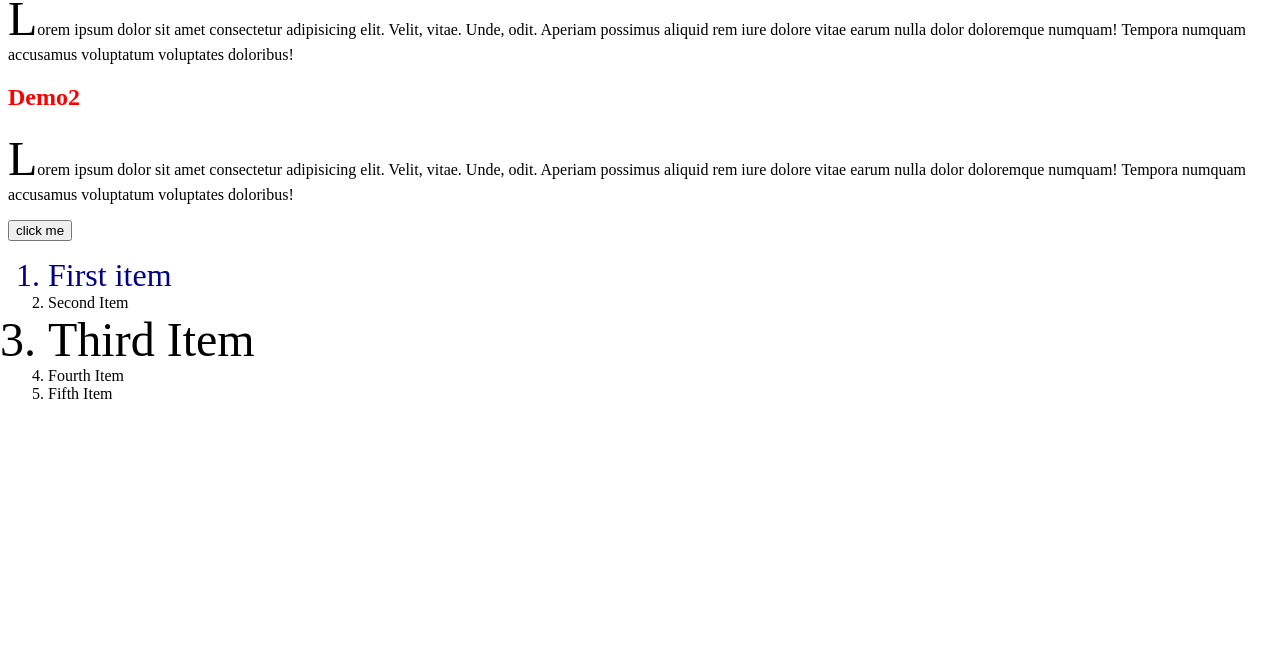
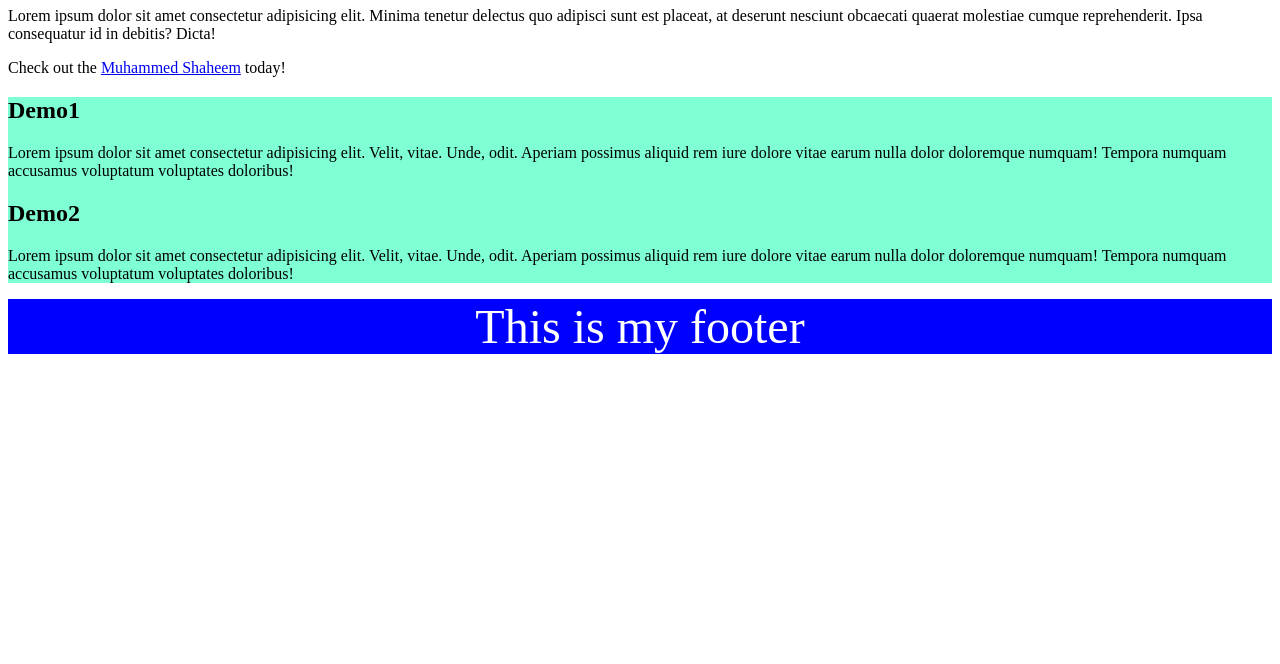
Before and after one commit to Shaheemnonofcl/WebDevMasterCourse, a plain HTML site: page index.html in a window 1280 px wide. Shown: the part 136-800 px from the top of the page. Drawn offline with Linux system fonts and the light colour scheme.

Commit message:
print lesson completed

```diff
--- a/CSS/site.css
+++ b/CSS/site.css
@@ -1,29 +1,55 @@
-.firstlist li:first-child{
-  font-size: 2rem;
-  color: darkblue;
+#section1{
+  background-color: aquamarine;
+}
+
+header,footer{
+  background-color: blue;
+  color: white;
+  font-size: 3rem;
+  text-align: center;
 
 }
 
+@media print{
+ *,
+ * *::before,
+ * *::after{
+   color: black !important;
+   background: white !important;
+   box-shadow: none !important;
+   text-shadow: none !important;
+ }
 
-li:nth-child(3){
-  font-size: 3rem;
-}
+ html{
+   font-size: 16px !important;
+ }
 
-h2:nth-of-type(2){
-  color: red;
-}
+ header,footer{
+  font-size: 30px !important;
+ }
 
-button:hover{
-  background-color: rgb(132, 132, 172);
-  padding:10px
+ @page{
+   margin: 40px;
+ }
+
+ a{
+  text-decoration: none !important;
+ }
+
+ a[href]::after{
+  content: " (" attr(href) ")";
+  font-size: 0.8em;
+  color: gray;
+ }
+
+ body > *:not(main){
+  display: none !important;
+ }
+
+    p{
+      orphans: 3;
+      widows: 3;
+
+    }
 
 }
-
-button:visited{
-  background-color: red;
-}
-
-p::first-letter{
-  font-size: 3rem;
-
-}
--- a/index.html
+++ b/index.html
@@ -7,39 +7,37 @@
     <link rel="stylesheet" href="CSS/site.css">
 </head>
 <body>
+    <header>
+        This is my header
+    </header>
+    <main>
+
     <h1>Advanced CSS</h1>
-        <h2>Demo1</h2>
+    <p>
+        Lorem ipsum dolor sit amet consectetur adipisicing elit. Minima tenetur delectus quo adipisci sunt est placeat, at deserunt nesciunt obcaecati quaerat molestiae cumque reprehenderit. Ipsa consequatur id in debitis? Dicta!
+    </p>
+    <p>
+        Check out the <a href="https://www.instagram.com">Muhammed Shaheem</a> today!
+    </p>
+
 
     <div id="section1">
+        <h2>Demo1</h2>
 
         <p>
             Lorem ipsum dolor sit amet consectetur adipisicing elit. Velit, vitae. Unde, odit. Aperiam possimus aliquid rem iure dolore vitae earum nulla dolor doloremque numquam! Tempora numquam accusamus voluptatum voluptates doloribus!
         </p>
-    </div>
-
-
-
         <h2>Demo2</h2>
-
-    <div id="section4">
         <p>
             Lorem ipsum dolor sit amet consectetur adipisicing elit. Velit, vitae. Unde, odit. Aperiam possimus aliquid rem iure dolore vitae earum nulla dolor doloremque numquam! Tempora numquam accusamus voluptatum voluptates doloribus!
         </p>
     </div>
+    </main>
+    <footer>
+        This is my footer
+    </footer>
 
-    <div>
-        <button>click me</button>
-    </div>
 
-    <div>
-        <ol class="firstlist">
-            <li>First item</li>
-            <li>Second Item</li>
-            <li>Third Item</li>
-            <li>Fourth Item</li>
-            <li>Fifth Item</li>
-        </ol>
-    </div>
 
 </body>
 </html>
```
